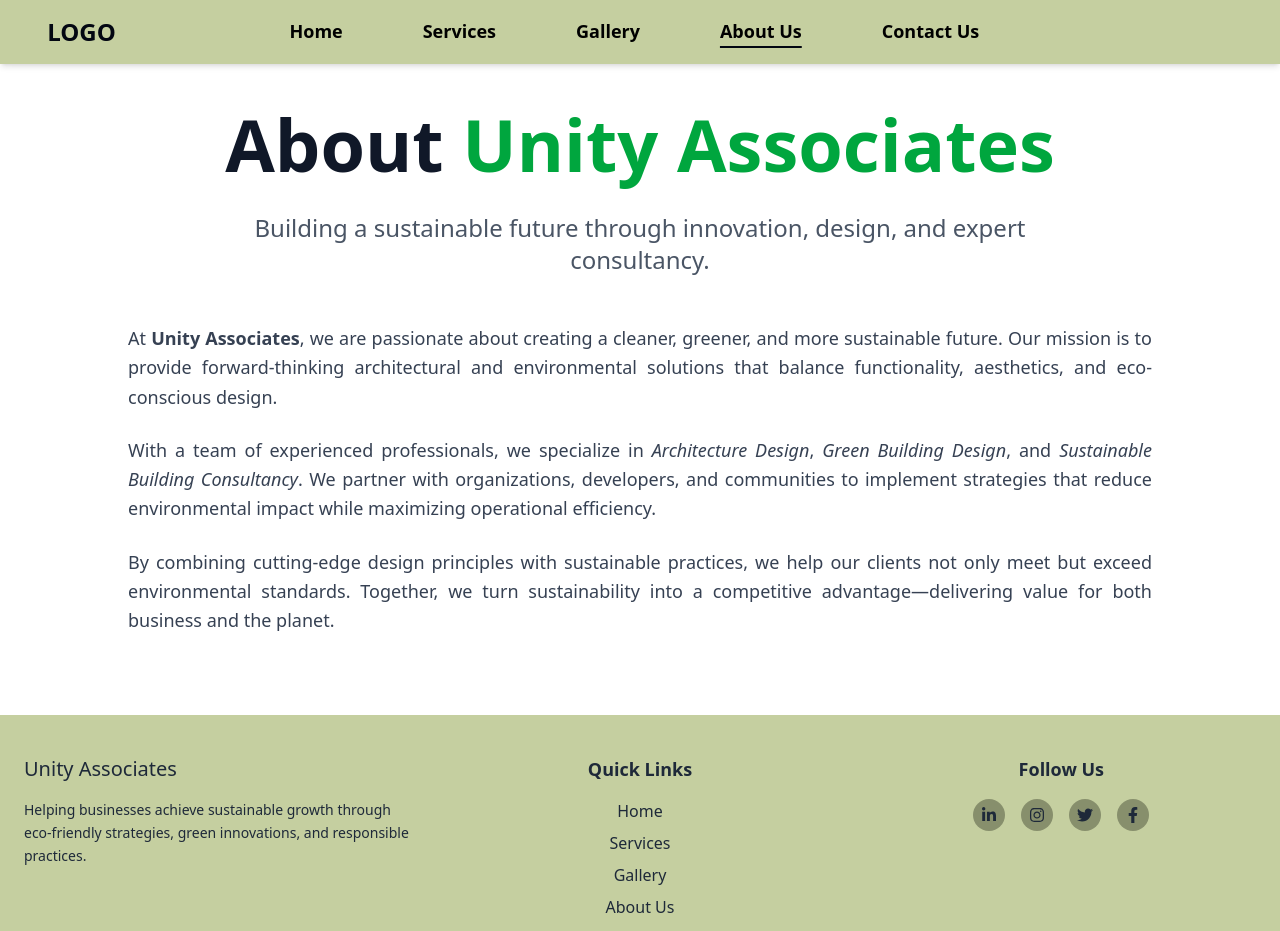
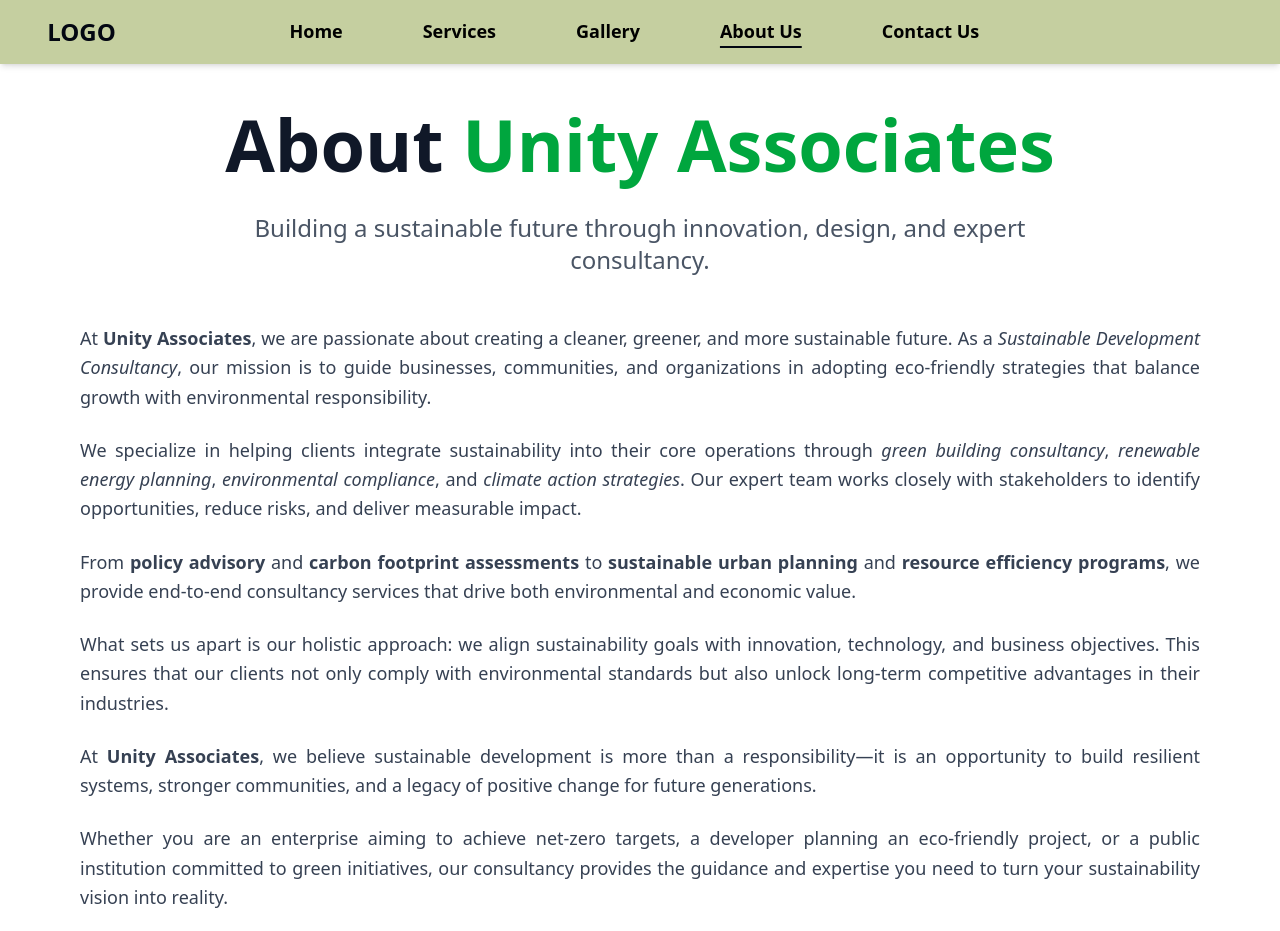
Before and after one commit to Naman2166/Unity-Associates, a React (Vite) app in the folder frontend/: page /about-us in a window 1280 px wide. Shown: the top 931 px of the page. Built offline with nearby package versions, Linux system fonts and the light colour scheme.

Commit message:
changed layout

```diff
--- a/frontend/src/components/Navbar.jsx
+++ b/frontend/src/components/Navbar.jsx
@@ -7,7 +7,6 @@ const Navbar = () => {
   const [scrolled, setScrolled] = useState(false);
   const location = useLocation();
 
-  // Navigation items
   const navItems = [
     { to: "/", label: "Home" },
     { to: "/services", label: "Services" },
@@ -18,48 +17,64 @@ const Navbar = () => {
 
   const scrollTop = () => window.scrollTo(0, 0);
 
-  // Detect scroll only on home page
+
+  // Scroll detection only for desktop (lg+ screens)
   useEffect(() => {
-    if (location.pathname === "/") {
-      const handleScroll = () => {
-        setScrolled(window.scrollY > 100);
-      };
+    if (window.innerWidth >= 1024) {
+      if (location.pathname === "/") {
+        const handleScroll = () => setScrolled(window.scrollY > 100);
 
-      // ✅ Run once immediately (important fix)
-      handleScroll();
-
-      window.addEventListener("scroll", handleScroll);
-      return () => window.removeEventListener("scroll", handleScroll);
+        handleScroll(); // run once
+        window.addEventListener("scroll", handleScroll);
+        return () => window.removeEventListener("scroll", handleScroll);
+      } else {
+        setScrolled(true); // non-home pages always solid
+      }
     } else {
-      setScrolled(true); // force gray on other pages
+      setScrolled(true); // ✅ always solid on mobile
     }
   }, [location]);
 
 
+
+
   return (
     <header
-      className={`fixed left-0 top-0 z-50 w-full transition-colors duration-300 ${scrolled ? "bg-[#C5CFA0] shadow-md" : "bg-transparent"
-        }`}
+      className={`fixed left-0 top-0 z-50 w-full transition-colors duration-300
+        ${scrolled ? "bg-[#C5CFA0] shadow-md" : "bg-transparent"}`}
     >
       {/* -------- Desktop Navbar -------- */}
       <div className="hidden lg:block">
         <div className="mx-[1.5%] flex items-center justify-between px-5 xl:px-7 py-4 text-sm">
           {/* Logo */}
-          <p className={`text-2xl ${scrolled ? "text-gray-950" : "text-gray-50"}  font-bold cursor-pointer`}>
+          <p
+            className={`text-2xl ${
+              scrolled ? "text-gray-950" : "text-gray-50"
+            } font-bold cursor-pointer`}
+          >
             LOGO
           </p>
 
           {/* Nav Items Centered */}
-          <ul className={`flex items-center gap-20 font-bold text-[18px] ${scrolled ? "text-black" : "text-white"} `}>
+          <ul
+            className={`flex items-center gap-20 font-bold text-[18px] ${
+              scrolled ? "text-black" : "text-white"
+            }`}
+          >
             {navItems.map(({ to, label }) => (
               <NavLink
                 key={to}
                 to={to}
                 onClick={scrollTop}
                 className={({ isActive }) =>
-                  `flex flex-col items-center transition-all duration-300 hover:scale-110 ${isActive
-                    ? `underline underline-offset-8 decoration-2 ${scrolled ? "decoration-gray-950" : "decoration-gray-50"} `
-                    : ""
+                  `flex flex-col items-center transition-all duration-300 hover:scale-110 ${
+                    isActive
+                      ? `underline underline-offset-8 decoration-2 ${
+                          scrolled
+                            ? "decoration-gray-950"
+                            : "decoration-gray-50"
+                        }`
+                      : ""
                   }`
                 }
               >
@@ -73,8 +88,10 @@ const Navbar = () => {
         </div>
       </div>
 
+
+
       {/* -------- Mobile Navbar -------- */}
-      <div className="block lg:hidden">
+      <div className="block lg:hidden bg-[#C5CFA0] shadow-md">
         <div className="flex items-center justify-between px-3 py-2">
           <p className="text-xl font-bold">LOGO</p>
           <FaBars
@@ -115,7 +132,8 @@ const Navbar = () => {
                     scrollTop();
                   }}
                   className={({ isActive }) =>
-                    `block w-full rounded px-2 py-2 hover:bg-gray-100 ${isActive ? "underline" : ""
+                    `block w-full rounded px-2 py-2 hover:bg-gray-100 ${
+                      isActive ? "underline" : ""
                     }`
                   }
                 >
--- a/frontend/src/pages/AboutUs.jsx
+++ b/frontend/src/pages/AboutUs.jsx
@@ -31,30 +31,60 @@ const AboutUs = () => {
 
       {/* Content */}
       <motion.div
-        className="max-w-5xl mx-auto text-lg text-gray-700 leading-relaxed space-y-6 text-justify"
+        className="max-w-6xl mx-auto text-lg text-gray-700 leading-relaxed space-y-6 text-justify"
         initial={{ opacity: 0, y: 30 }}
         animate={{ opacity: 1, y: 0 }}
         transition={{ delay: 0.5, duration: 1 }}
       >
         <p>
           At <strong>Unity Associates</strong>, we are passionate about creating a cleaner,
-          greener, and more sustainable future. Our mission is to provide
-          forward-thinking architectural and environmental solutions that balance
-          functionality, aesthetics, and eco-conscious design.
+          greener, and more sustainable future. As a <em>Sustainable Development
+            Consultancy</em>, our mission is to guide businesses, communities, and
+          organizations in adopting eco-friendly strategies that balance growth with
+          environmental responsibility.
         </p>
+
         <p>
-          With a team of experienced professionals, we specialize in{" "}
-          <em>Architecture Design</em>, <em>Green Building Design</em>, and{" "}
-          <em>Sustainable Building Consultancy</em>. We partner with organizations,
-          developers, and communities to implement strategies that reduce
-          environmental impact while maximizing operational efficiency.
+          We specialize in helping clients integrate sustainability into their core
+          operations through <em>green building consultancy</em>, <em>renewable energy
+            planning</em>, <em>environmental compliance</em>, and <em>climate action
+              strategies</em>. Our expert team works closely with stakeholders to identify
+          opportunities, reduce risks, and deliver measurable impact.
         </p>
+
         <p>
-          By combining cutting-edge design principles with sustainable practices, we
-          help our clients not only meet but exceed environmental standards. Together,
-          we turn sustainability into a competitive advantage—delivering value for
-          both business and the planet.
+          From <strong>policy advisory</strong> and <strong>carbon footprint
+            assessments</strong> to <strong>sustainable urban planning</strong> and
+          <strong> resource efficiency programs</strong>, we provide end-to-end
+          consultancy services that drive both environmental and economic value.
         </p>
+
+        <p>
+          What sets us apart is our holistic approach: we align sustainability goals
+          with innovation, technology, and business objectives. This ensures that our
+          clients not only comply with environmental standards but also unlock
+          long-term competitive advantages in their industries.
+        </p>
+
+        <p>
+          At <strong>Unity Associates</strong>, we believe sustainable development is
+          more than a responsibility—it is an opportunity to build resilient systems,
+          stronger communities, and a legacy of positive change for future generations.
+        </p>
+
+        <p>
+          Whether you are an enterprise aiming to achieve net-zero targets, a developer
+          planning an eco-friendly project, or a public institution committed to green
+          initiatives, our consultancy provides the guidance and expertise you need to
+          turn your sustainability vision into reality.
+        </p>
+
+
+        <p>
+          Join us in shaping a future where sustainability is not just an option, but
+          a way of life.
+        </p>
+
       </motion.div>
     </motion.section>
   );
```
Also changed, not shown: frontend/src/pages/Home.jsx (+83 -46 lines).
